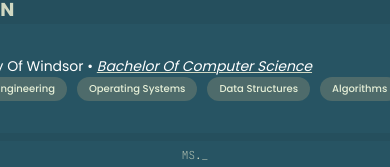
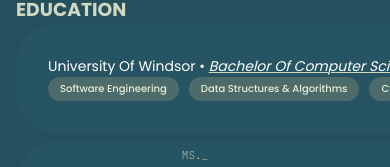
Before and after one commit to saka01/personalportfolio, a Next.js app: page / in a window 390 px wide. Shown: the part 661-828 px from the top of the page. Built offline with nearby package versions, Linux system fonts and the light colour scheme.

Commit message:
making education look better

```diff
--- a/components/resume/Education.js
+++ b/components/resume/Education.js
@@ -6,9 +6,7 @@ const Education = () => {
       workTitle: "Bachelor Of Computer Science",
       skillsList: [
         "Software Engineering",
-        "Operating Systems",
-        "Data Structures",
-        "Algorithms",
+        "Data Structures & Algorithms",
         "Cyber Security",
       ],
     },
@@ -30,15 +28,15 @@ const Education = () => {
   ];
 
   return (
-    <div className="experience_section">
+    <div className="education_section">
       <h3 style={{ color: "#d0d8c2" }}>EDUCATION</h3>
       {Edata.map((job, index) => (
         <div className="experience_card" key={index}>
           <div className="experience_header">
-              <p className="workTitle">
-                {`${job.companyName}  • `}
-                <i className="custyItalics">{job.workTitle}</i>
-              </p>
+            <p className="workTitle">
+              {`${job.companyName}  • `}
+              <i className="custyItalics">{job.workTitle}</i>
+            </p>
           </div>
           <Skills skillsList={job.skillsList} />
         </div>
--- a/components/resume/Experience.js
+++ b/components/resume/Experience.js
@@ -41,7 +41,7 @@ const Experience = () => {
     {
       companyName: "Google",
       workTime: "[4 Months]",
-      workTitle: "Software Product Sprint Participant",
+      workTitle: "Software Product Sprint",
       summary:
         "• During Google's Software Product Sprint, I collaborated on building a crypto web app, implementing Google OAuth in Python, and utilizing Google Cloud for data management. ",
       skillsList: ["HTML/CSS", "JavaScript", "Google Cloud", "Java"],
@@ -49,7 +49,7 @@ const Experience = () => {
     {
       companyName: "Google",
       workTime: "[1 Month]",
-      workTitle: "Computer Science Summer Institute Participant",
+      workTitle: "Computer Science Summer Institute",
       summary:
         "• As a selected participant in the competitive Google's Computer Science Summer Institute, I contributed to developing a resume builder, implementing Google OAuth in Python, and utilizing Google Cloud. ",
       skillsList: ["HTML/CSS", "JavaScript", "Python", "Google Cloud"],
--- a/styles/globals.css
+++ b/styles/globals.css
@@ -44,7 +44,7 @@ background-color: #254f5d;
   .home{
     display: flex;
   flex-direction: column;
-  align-items: center; /* Vertical alignment */
+  align-items: flex-start; /* Vertical alignment */
   justify-content: center;
     margin-bottom: 5em;
     margin-left: 5em;
@@ -295,6 +295,12 @@ display: flex;
   margin-top: 3em;
   width:fit-content;
 }
+.education_section{
+  display: flex;
+  flex-direction: column;
+  margin-top: 3em;
+  width:fit-content;
+}
 
 .resumetemplate{
   display: flex;
@@ -310,7 +316,7 @@ display: flex;
   .home{
   display: flex;
   flex-direction: column;
-  align-items: center; /* Vertical alignment */
+  align-items: flex-start; /* Vertical alignment */
   justify-content: center;
   margin: 1em;
   }
@@ -322,6 +328,12 @@ display: flex;
 
 }
 
+ .education_section{
+  display: flex;
+  flex-direction: column;
+  margin-top: 3em;
+
+}
   .resumenavmain{
   display: flex;
   align-items: center;
```
